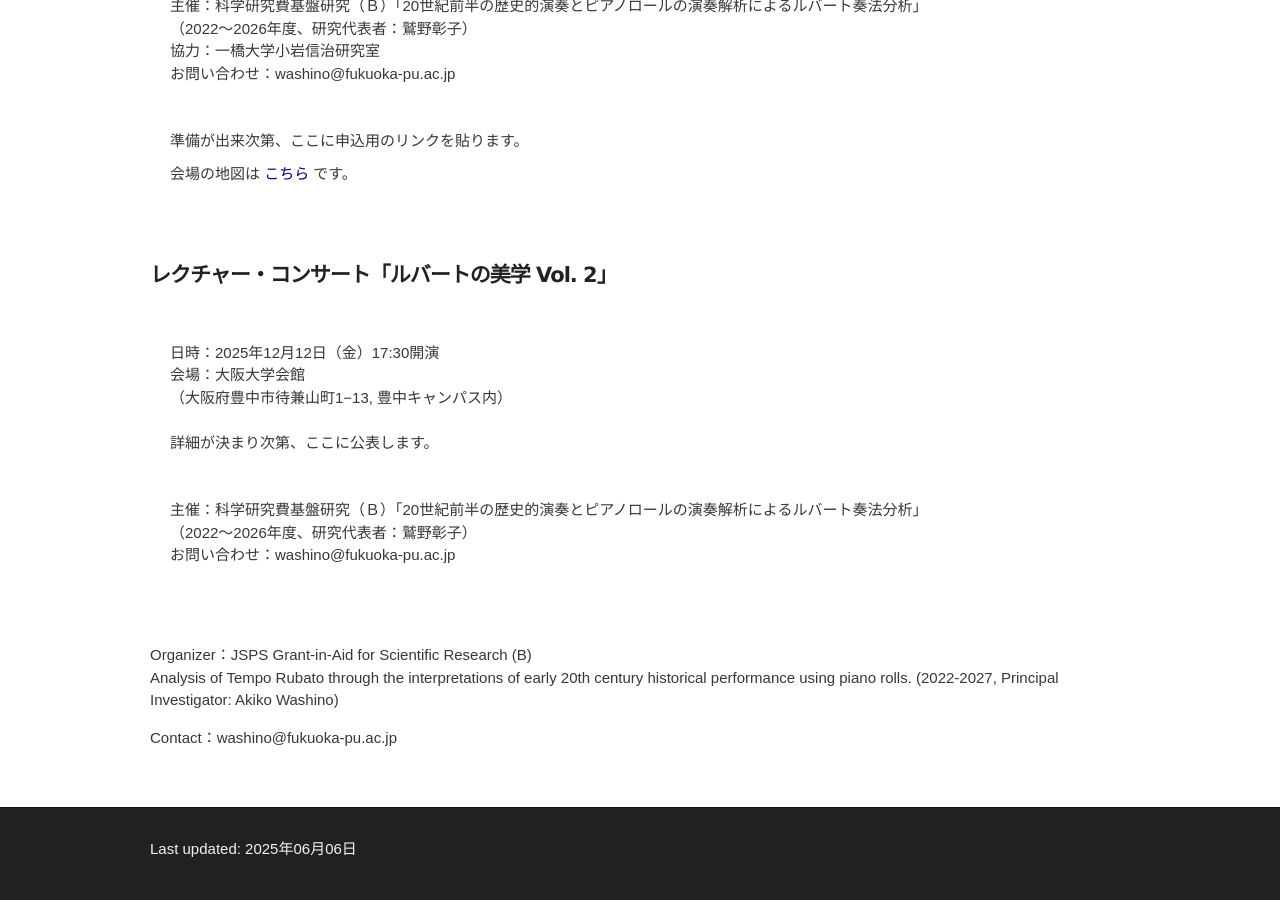
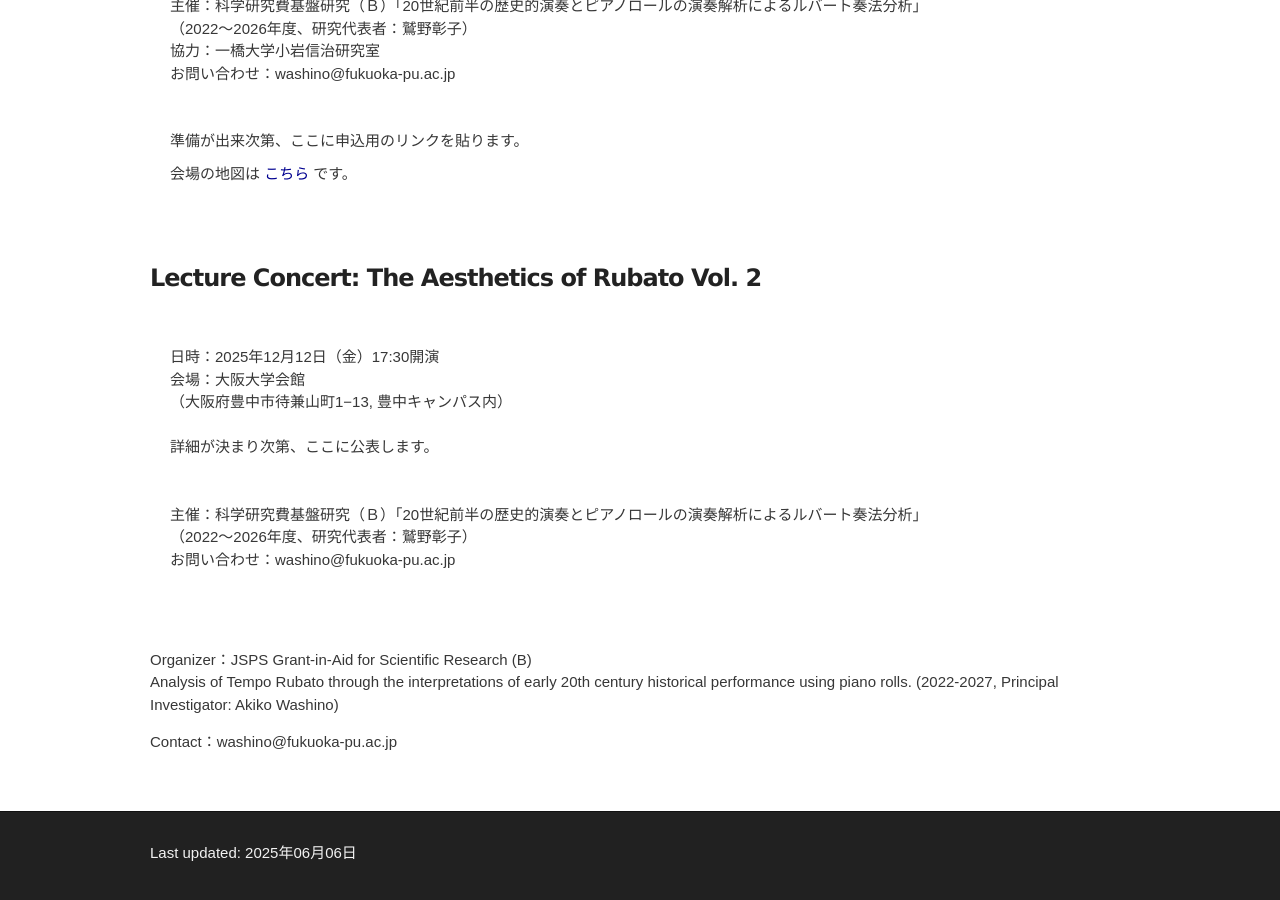
Before and after one commit to akikowashino/akikowashino.github.io, a Jekyll site: the page built from lecture-concert-2025/index-en.md, in a window 1280 px wide and 900 px high, scrolled down 741 px. Built offline with Jekyll 4.4.1, drawn with Linux system fonts in a browser that asks for light colours.

Commit message:
Update index-en.md

```diff
--- a/lecture-concert-2025/index-en.md
+++ b/lecture-concert-2025/index-en.md
@@ -65,7 +65,7 @@ The first session will focus on works by C.P.E. Bach and Mozart, while the secon
    <br>
    <br>
 
-####  **レクチャー・コンサート「ルバートの美学 Vol. 2」**<br>
+<h3>Lecture Concert: The Aesthetics of Rubato Vol. 2</h3>
 
 <div style="padding-top:40px; padding-left: 20px">
 
```
